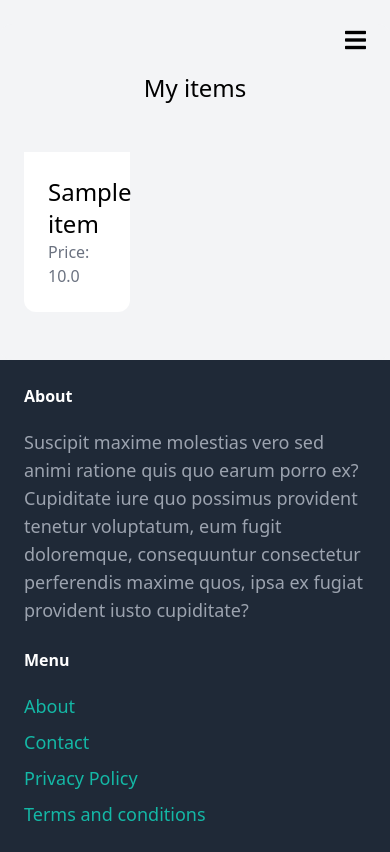
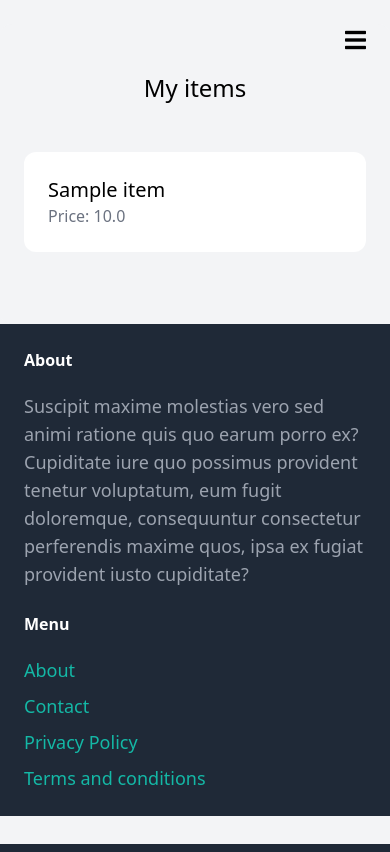
Before and after one commit to Rishi-Mishra0704/puddle, a Django app: page /dashboard/ in a window 390 px wide. Run offline with Django 4.2, Linux system fonts and the light colour scheme; a user stored in the database is signed in; tables that the repository leaves empty hold one stand-in row (values such as "Sample post"); some libraries are stand-ins or nearby versions.

Commit message:
add responsiveness to dashboard

```diff
--- a/dashboard/templates/dashboard/index.html
+++ b/dashboard/templates/dashboard/index.html
@@ -4,17 +4,12 @@
     <div class="mt-6 px-6 py-12 bg-gray-100 rounded-xl">
         <h2 class="mb-12 text-2xl text-center">My items</h2>
 
-        <div class="grid grid-cols-3 gap-3">
+        <div class="grid grid-cols-1 md:grid-cols-2 lg:grid-cols-3 gap-3">
             {% for item in items %}
-                <div>
-                    <a href="{% url 'detail' item.id %}">
-                        {% if item.images %}
-                        <div>
-                            <img src="{{ item.images.url }}" class="rounded-t-xl">
-                        </div>
-                        {% endif %}
-                        <div class="p-6 bg-white rounded-b-xl">
-                            <h2 class="text-2xl">{{ item.name }}</h2>
+                <div class="mb-6">
+                    <a href="{% url 'item:detail' item.id %}" class="block rounded-xl overflow-hidden bg-white hover:shadow-md">
+                        <div class="p-6">
+                            <h2 class="text-xl md:text-2xl">{{ item.name }}</h2>
                             <p class="text-gray-500">Price: {{ item.price }}</p>
                         </div>
                     </a>
```
